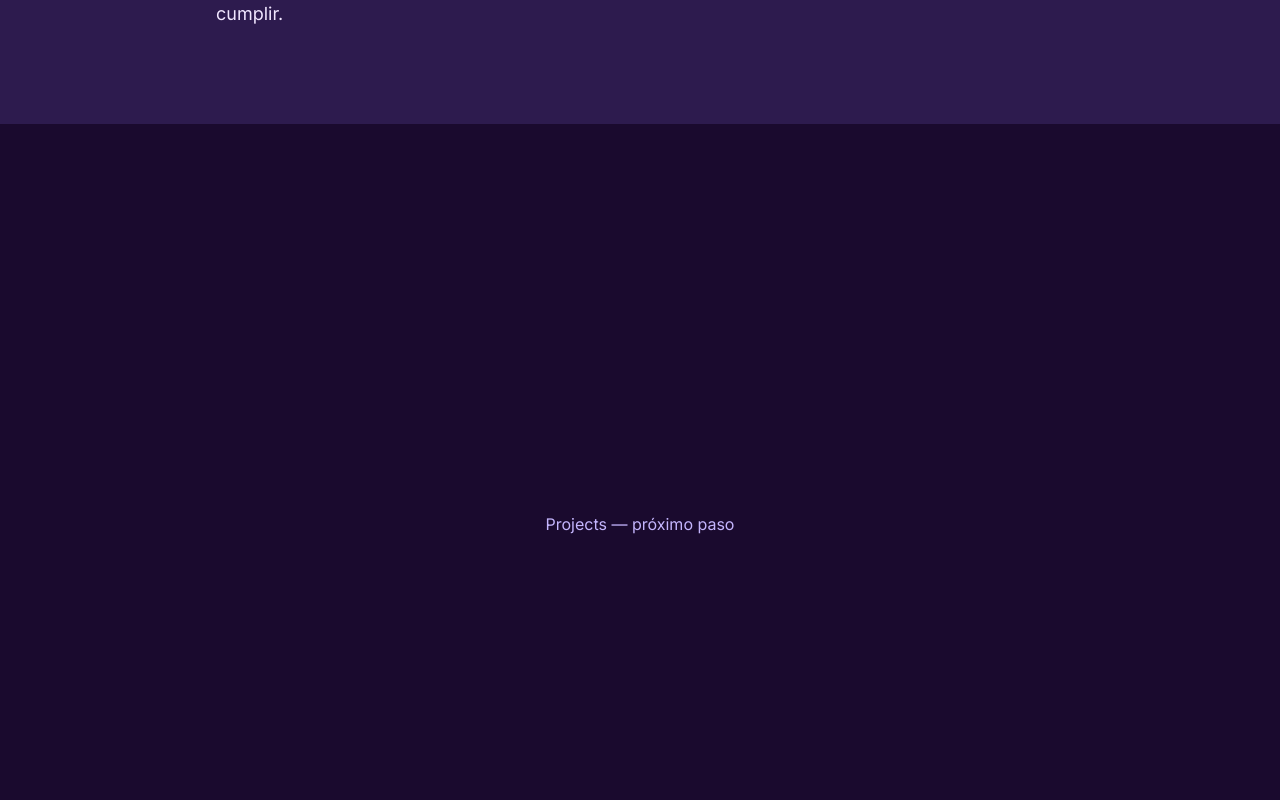
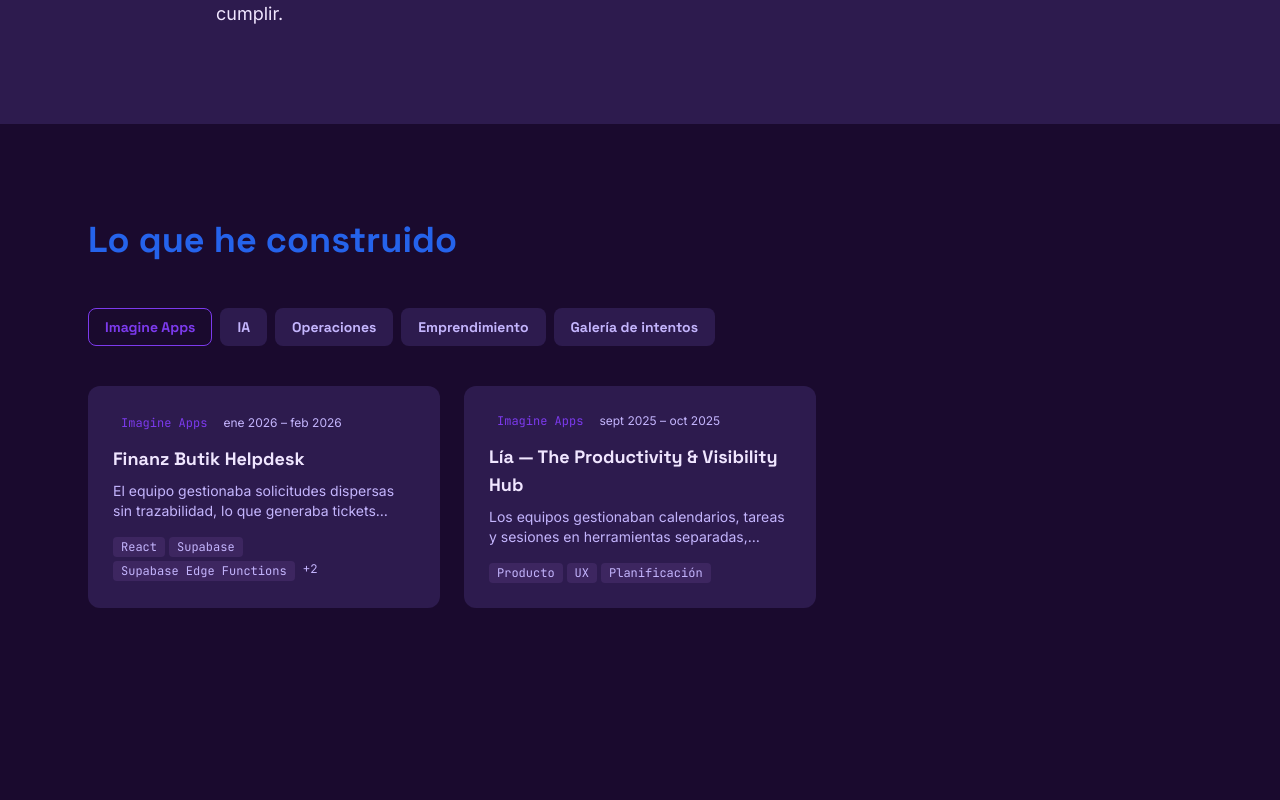
Before and after one commit to marianarojaszuluaga/Portfolio, a React app: page / in a window 1280 px wide. Shown: the part 1520-2320 px from the top of the page. Built offline with nearby package versions, Linux system fonts and the light colour scheme; the HTML template or start-up script is replaced by a standard one.

Commit message:
feat: add Projects section with tabs and modal

```diff
--- a/src/App.tsx
+++ b/src/App.tsx
@@ -1,6 +1,7 @@
 import Nav from './components/Nav'
 import Hero from './components/Hero'
 import About from './components/About'
+import Projects from './components/Projects'
 
 export default function App() {
   return (
@@ -9,9 +10,7 @@ export default function App() {
       <main>
         <Hero />
         <About />
-        <section id="projects" className="min-h-screen flex items-center justify-center">
-          <p className="text-text-muted">Projects — próximo paso</p>
-        </section>
+        <Projects />
         <section id="education" className="min-h-screen flex items-center justify-center">
           <p className="text-text-muted">Education — próximo paso</p>
         </section>
--- /dev/null
+++ b/src/components/Projects.tsx
@@ -0,0 +1,63 @@
+import { useState, useRef } from 'react'
+import { motion, useInView } from 'framer-motion'
+import { projects, categoryLabels, categoryColors } from '../content'
+import type { ProjectCategory, Project } from '../types'
+import ProjectCard from './ProjectCard'
+import ProjectModal from './ProjectModal'
+
+const categories = Object.keys(categoryLabels) as ProjectCategory[]
+
+export default function Projects() {
+  const [activeCategory, setActiveCategory] = useState<ProjectCategory>('imagine-apps')
+  const [selectedProject, setSelectedProject] = useState<Project | null>(null)
+  const ref = useRef(null)
+  const inView = useInView(ref, { once: true, margin: '-100px' })
+  const filtered = projects.filter((p) => p.category === activeCategory)
+
+  return (
+    <section id="projects" className="py-24 bg-bg">
+      <div className="max-w-6xl mx-auto px-6" ref={ref}>
+        <motion.h2
+          className="font-heading font-bold text-3xl md:text-4xl mb-12"
+          style={{ color: 'var(--accent-2)' }}
+          initial={{ opacity: 0, y: 20 }}
+          animate={inView ? { opacity: 1, y: 0 } : {}}
+          transition={{ duration: 0.5 }}
+        >
+          Lo que he construido
+        </motion.h2>
+        <div className="flex flex-wrap gap-2 mb-10">
+          {categories.map((cat) => {
+            const isActive = cat === activeCategory
+            const color = categoryColors[cat]
+            return (
+              <button
+                key={cat}
+                onClick={() => setActiveCategory(cat)}
+                className="px-4 py-2 rounded-lg text-sm font-heading font-bold transition-all duration-200"
+                style={{
+                  backgroundColor: isActive ? `${color}33` : 'var(--surface)',
+                  color: isActive ? color : 'var(--text-muted)',
+                  borderWidth: 1,
+                  borderColor: isActive ? color : 'transparent',
+                }}
+              >
+                {categoryLabels[cat]}
+              </button>
+            )
+          })}
+        </div>
+        {filtered.length > 0 ? (
+          <div className="grid grid-cols-1 md:grid-cols-2 lg:grid-cols-3 gap-6">
+            {filtered.map((project, i) => (
+              <ProjectCard key={project.id} project={project} onClick={setSelectedProject} index={i} />
+            ))}
+          </div>
+        ) : (
+          <p className="text-text-muted text-center py-16">Proyectos en camino — próximamente.</p>
+        )}
+      </div>
+      <ProjectModal project={selectedProject} onClose={() => setSelectedProject(null)} />
+    </section>
+  )
+}
```
